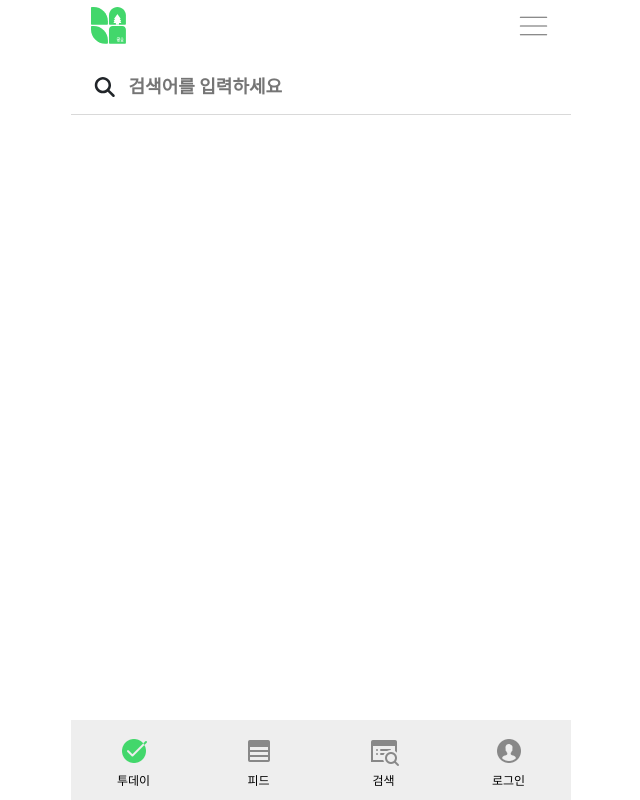
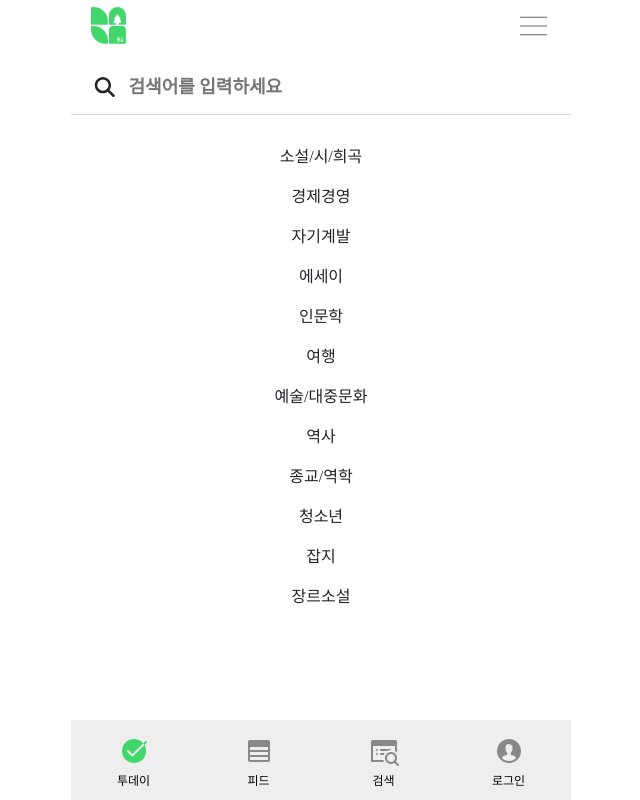
Before and after one commit to suhyang1166/GeulForest, a React (Create React App) app: page /search in a window 1280 px wide. Shown: the whole page, without its empty margins (319-959 px from the left). Built offline with nearby package versions, Linux system fonts and the light colour scheme; no server answers; a web font is replaced by a local one.

Commit message:
feat: search 카테고리 필터기능 추가

```diff
--- a/src/pages/Search/Search.js
+++ b/src/pages/Search/Search.js
@@ -1,98 +1,4 @@
-// import React, { useState } from "react";
-// import { FontAwesomeIcon } from "@fortawesome/react-fontawesome";
-// import { faSearch } from "@fortawesome/free-solid-svg-icons";
-// import { useNavigate } from "react-router-dom";
-// import styled from "styled-components";
-// import SearchDetail from "../SearchDetail/SearchDetail";
-
-// const Container = styled.div`
-//   width: 100%;
-//   height: 100%;
-//   display: flex;
-//   flex-direction: column;
-//   justify-content: start;
-//   align-items: center;
-// `;
-
-// const Form = styled.form`
-//   width: 100%;
-//   height: 55px;
-//   margin-top: 60px;
-//   margin-bottom: 30px;
-//   padding: 15px 20px;
-//   border-bottom: 1px solid #d9d9d9;
-//   display: flex;
-//   justify-content: center;
-//   align-items: center;
-//   gap: 10px;
-// `;
-
-// const SearchIcon = styled(FontAwesomeIcon)`
-//   width: 30px;
-//   height: 20px;
-// `;
-
-// const Input = styled.input`
-//   display: inline-block;
-//   width: 100%;
-//   height: 30px;
-//   border: none;
-//   font-size: 18px;
-//   font-weight: bold;
-//   color: #888;
-//   &:focus {
-//     outline: none;
-//     text-decoration: none;
-//   }
-// `;
-
-// const Search = () => {
-//   const [keyword, setKeyword] = useState("");
-//   const [showResults, setShowResults] = useState(false);
-//   const navigate = useNavigate();
-
-//   const handleClick = (e) => {
-//     e.target.placeholder = "";
-//   };
-
-//   const handleBlur = (e) => {
-//     if (keyword === "") {
-//       e.target.placeholder = "검색어를 입력하세요";
-//     }
-//   };
-
-//   const onChange = (e) => {
-//     setKeyword(e.target.value);
-//   };
-
-//   const onSubmit = (e) => {
-//     e.preventDefault();
-//     navigate(`/search?Query=${keyword}`);
-//     setShowResults(true);
-//     setKeyword("");
-//   };
-
-//   return (
-//     <Container>
-//       <Form method="post" onSubmit={onSubmit}>
-//         <SearchIcon icon={faSearch} />
-//         <Input
-//           type="text"
-//           placeholder="검색어를 입력하세요"
-//           value={keyword}
-//           onChange={onChange}
-//           onClick={handleClick}
-//           onBlur={handleBlur}
-//         />
-//       </Form>
-//       {showResults && keyword !== "" ? <SearchDetail /> : <p>test</p>}
-//     </Container>
-//   );
-// };
-
-// export default Search;
-
-import React, { useState, useEffect } from "react";
+import React, { useState } from "react";
 import { FontAwesomeIcon } from "@fortawesome/react-fontawesome";
 import { faSearch } from "@fortawesome/free-solid-svg-icons";
 import { useNavigate, useLocation } from "react-router-dom";
@@ -146,13 +52,28 @@ const Search = () => {
   const navigate = useNavigate();
   const location = useLocation();
   const searchParams = new URLSearchParams(location.search);
-  const query = searchParams.get("Query");
+  const query = searchParams.get("Query") || "";
 
-  useEffect(() => {
-    if (query) {
-      setKeyword(query);
-    }
-  }, [query]);
+  const categoryList = [
+    "소설/시/희곡",
+    "경제경영",
+    "자기계발",
+    "에세이",
+    "인문학",
+    "여행",
+    "예술/대중문화",
+    "역사",
+    "종교/역학",
+    "청소년",
+    "잡지",
+    "장르소설",
+  ];
+
+  // useEffect(() => {
+  //   if (query) {
+  //     setKeyword(query);
+  //   }
+  // }, [query]);
 
   const handleClick = (e) => {
     e.target.placeholder = "";
@@ -171,6 +92,11 @@ const Search = () => {
   const onSubmit = (e) => {
     e.preventDefault();
     navigate(`/search?Query=${keyword}`);
+    setKeyword("");
+  };
+
+  const handleCategoryClick = (category) => {
+    navigate(`/search?Query=${category}`);
   };
 
   return (
@@ -186,7 +112,17 @@ const Search = () => {
           onBlur={handleBlur}
         />
       </Form>
-      {query ? <SearchDetail /> : <SearchMain />}
+      {!query ? (
+        categoryList.map((li, idx) => (
+          <p key={idx} onClick={() => handleCategoryClick(li)}>
+            {li}
+          </p>
+        ))
+      ) : query.trim() === "" ? (
+        <p>검색어가 없습니다. 다시 검색해 주세요.</p>
+      ) : (
+        <SearchDetail query={query} />
+      )}
     </Container>
   );
 };
--- a/src/pages/Search/component/SearchMain.js
+++ b/src/pages/Search/component/SearchMain.js
@@ -4,7 +4,9 @@ import styled from "styled-components";
 const Container = styled.section``;
 
 const SearchMain = () => {
-  return <Container></Container>;
+  const categoryList = ["소설/시/희곡", "경제경영", "자기계발", "에세이", ""];
+
+  return <Container>SearchMain</Container>;
 };
 
 export default SearchMain;
--- a/src/pages/SearchDetail/SearchDetail.js
+++ b/src/pages/SearchDetail/SearchDetail.js
@@ -66,81 +66,114 @@ const isKorean = (text) => /[가-힣]/.test(text);
 const translateToKorean = (keyword) => AtoH.convert(keyword) || keyword;
 
 const SearchDetail = () => {
-  const [query] = useSearchParams();
-  const keyword = query.get("Query");
+  const [searchParams] = useSearchParams();
+  const query = searchParams.get("Query") || "";
   const dispatch = useDispatch();
   const searchResults = useSelector((state) => state.book.bookSearchBooks);
   const [loading, setLoading] = useState(true);
   const [currentPage, setCurrentPage] = useState(1);
-  const [sortedBooks, setSortedBooks] = useState([]);
-  const [sortType, setSortType] = useState("default");
+  const [filteredBooks, setFilteredBooks] = useState([]);
+  const [originalBooks, setOriginalBooks] = useState([]);
+
+  // console.log("search", searchResults);
 
   // 페이지네이션 적용
   const ITEMS_PER_PAGE = 15;
 
   useEffect(() => {
     const fetchBooks = async () => {
-      const translatedKeyword = translateToKorean(keyword);
+      const translatedKeyword = translateToKorean(query);
       await dispatch(bookAction.getBooksApi(null, translatedKeyword));
       setLoading(false);
     };
 
-    if (keyword) {
+    if (query) {
       setLoading(true);
       fetchBooks();
     }
-  }, [keyword, currentPage, dispatch]);
-
-  // 정렬한 각각의 함수 useEffect로 관리
-  useEffect(() => {
-    const sortBooks = () => {
-      let sorted = [...searchResults?.item];
-      if (sortType === "name") {
-        sorted.sort((a, b) => a.title.localeCompare(b.title));
-      } else if (sortType === "date") {
-        sorted.sort((a, b) => new Date(b.pubDate) - new Date(a.pubDate));
-      }
-      setSortedBooks(sorted);
-    };
-
-    sortBooks();
-  }, [sortType, searchResults?.item]);
+  }, [query, dispatch]);
 
   const handleChangePage = (_, newPage) => {
     setCurrentPage(newPage);
   };
 
-  const handleSelectChange = (e) => {
-    const selectedSortType = e.target.value;
-    setSortType(selectedSortType);
-  };
+  useEffect(() => {
+    if (searchResults?.item) {
+      setOriginalBooks(searchResults.item);
+      const translatedQuery = translateToKorean(query);
 
-  const paginatedBooks = sortedBooks.slice(
-    (currentPage - 1) * ITEMS_PER_PAGE,
-    currentPage * ITEMS_PER_PAGE
-  );
+      // 키워드와 카테고리로 필터링
+      const filtered = searchResults.item.filter((book) => {
+        const category = book?.categoryName.split(">");
+        return (
+          book?.title.includes(translatedQuery) ||
+          book?.author.includes(translatedQuery) ||
+          category[1]?.includes(query)
+        );
+      });
+
+      setFilteredBooks(filtered);
+    }
+  }, [searchResults, query]);
 
   if (loading) {
     return <Loading2 />;
   }
 
+  // 정렬된 도서를 기준으로 페이지네이션 자르기
+  const paginatedBooks = filteredBooks.slice(
+    (currentPage - 1) * ITEMS_PER_PAGE,
+    currentPage * ITEMS_PER_PAGE
+  );
+
+  // console.log("filteredBooks", filteredBooks);
+
+  const handleSortDefault = () => {
+    setFilteredBooks(
+      originalBooks.filter((book) => {
+        const category = book?.categoryName.split(">");
+        return book?.title.includes(query) || category[1]?.includes(query);
+      })
+    );
+  };
+
+  const handleSortTitle = () => {
+    const sorted = [...filteredBooks].sort((a, b) =>
+      a.title.localeCompare(b.title)
+    );
+    setFilteredBooks(sorted);
+  };
+
+  const handleSortDate = () => {
+    const sorted = [...filteredBooks].sort(
+      (a, b) => new Date(b.pubDate) - new Date(a.pubDate)
+    );
+    setFilteredBooks(sorted);
+  };
+
   return (
     <Container>
       <InfoText>
-        {isKorean(keyword) ? (
+        {isKorean(query) ? (
           <p>
-            <b>"{keyword}"</b>에 대한 검색 결과입니다
+            <b>"{query}"</b>에 대한 검색 결과입니다
           </p>
         ) : (
           <p>
-            검색하신 <b>"{keyword}"</b>의 대한 수정된 결과입니다 :
-            <b>"{translateToKorean(keyword)}"</b>
+            검색하신 <b>"{query}"</b>의 대한 수정된 결과입니다 :
+            <b>"{translateToKorean(query)}"</b>
           </p>
         )}
       </InfoText>
       <Select>
         <p>전체 {searchResults?.totalResults}권</p>
-        <select value={sortType} onChange={handleSelectChange}>
+        <select
+          onChange={(e) => {
+            if (e.target.value === "default") handleSortDefault();
+            if (e.target.value === "name") handleSortTitle();
+            if (e.target.value === "date") handleSortDate();
+          }}
+        >
           <option value="default">기본순</option>
           <option value="name">이름순</option>
           <option value="date">출간순</option>
--- a/src/redux/actions/bookAction.js
+++ b/src/redux/actions/bookAction.js
@@ -8,7 +8,7 @@ const getBooksApi = (itemId, keyword) => {
 
     try {
       const bestsellerApi = bookApi.get(
-        `/api/ItemList.aspx?QueryType=Bestseller&MaxResults=10&start=1&SearchTarget=Book`
+        `/api/ItemList.aspx?QueryType=Bestseller&MaxResults=15&start=1&SearchTarget=Book`
       );
       const itemNewSpecialApi = bookApi.get(
         `/api/ItemList.aspx?QueryType=ItemNewSpecial&MaxResults=15&start=1&SearchTarget=Book`
```
